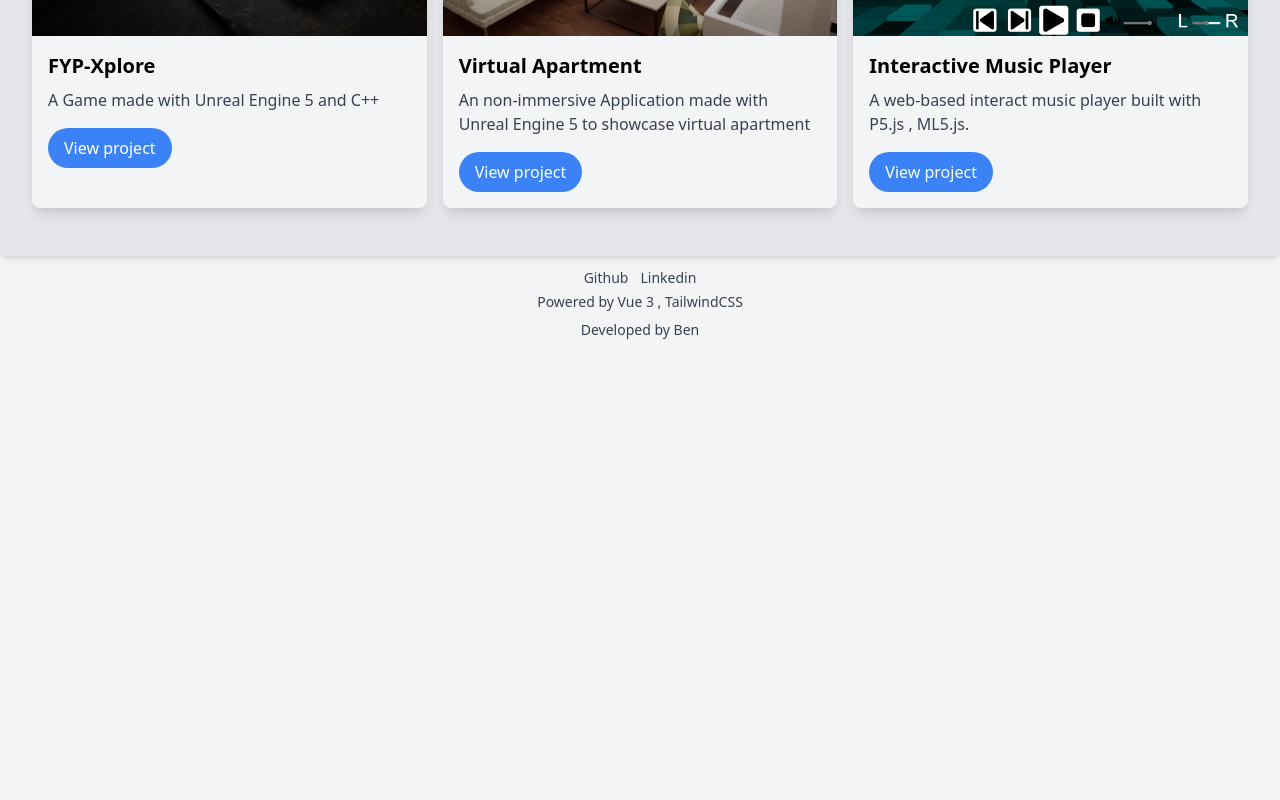
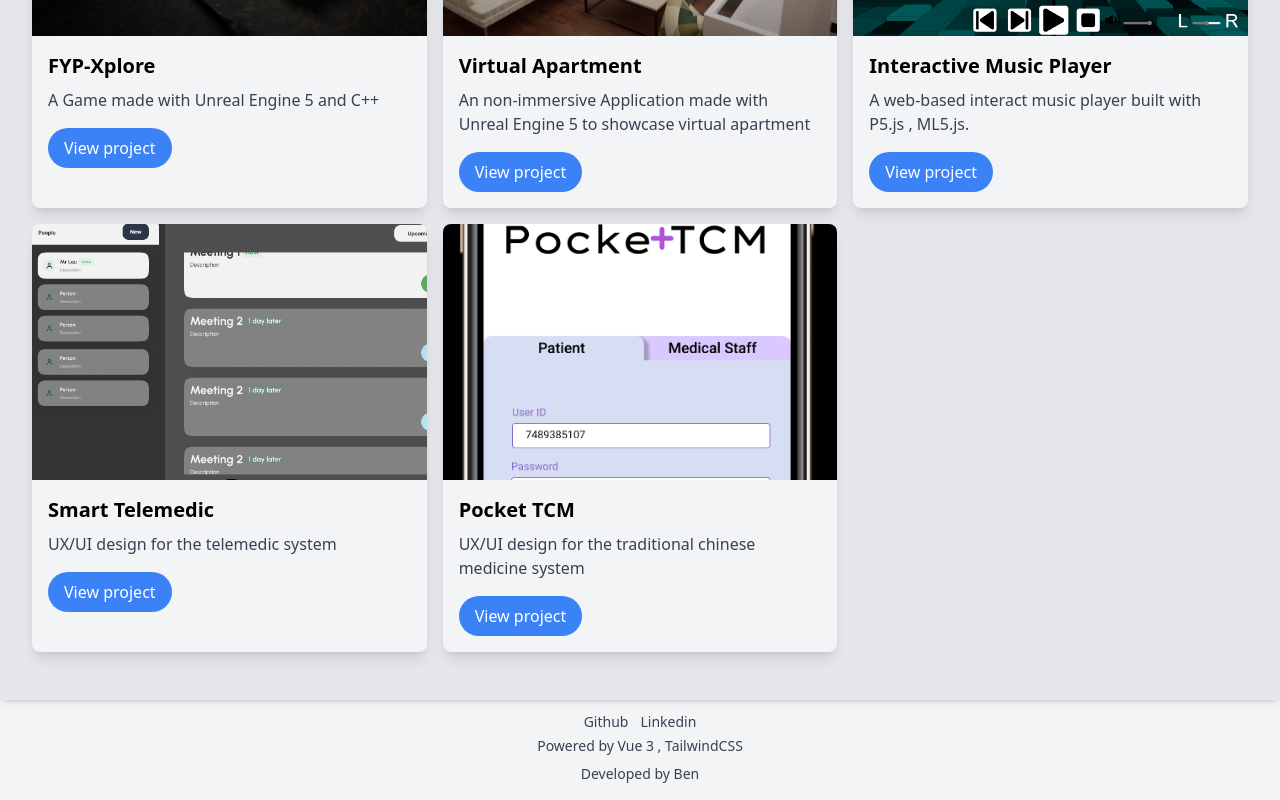
Before and after one commit to Glanceman/Portfolio, a Vue app: page /project in a window 1280 px wide. Shown: the part 392-1192 px from the top of the page. Before the commit the page ends 800 px from the top, so only its background shows below. Built offline with nearby package versions, Linux system fonts and the light colour scheme.

Commit message:
added projects

```diff
--- a/src/views/ProjectView.vue
+++ b/src/views/ProjectView.vue
@@ -32,6 +32,26 @@
             <a href="https://glanceman.github.io/SM2278-EnhancedMusicPlayer/" class="mt-4 inline-block px-4 py-2 bg-blue-500 text-white rounded-full transition duration-500 hover:bg-blue-600 hover:shadow-md transform hover:-translate-y-1">View project</a>
           </div>
         </div>
+        <div class="bg-gray-100 dark:bg-gray-800 rounded-lg shadow-lg overflow-hidden transform transition duration-500 hover:scale-105">
+          <img src="/image/Project4.png" alt="Project 4" class="h-64 w-full object-cover">
+          <div class="p-4">
+            <h2 class="text-xl font-bold mb-2">Smart Telemedic</h2>
+            <p class="text-gray-700 dark:text-gray-400">
+              UX/UI design for the telemedic system
+            </p>
+            <a href="https://www.figma.com/proto/fJLtZTmDyO1lld53LnMuM1/CS3483?node-id=0-1" class="mt-4 inline-block px-4 py-2 bg-blue-500 text-white rounded-full transition duration-500 hover:bg-blue-600 hover:shadow-md transform hover:-translate-y-1">View project</a>
+          </div>
+        </div>
+        <div class="bg-gray-100 dark:bg-gray-800 rounded-lg shadow-lg overflow-hidden transform transition duration-500 hover:scale-105">
+          <img src="/image/Project5.png" alt="Project 5" class="h-64 w-full object-cover">
+          <div class="p-4">
+            <h2 class="text-xl font-bold mb-2">Pocket TCM</h2>
+            <p class="text-gray-700 dark:text-gray-400">
+              UX/UI design for the traditional chinese medicine system
+            </p>
+            <a href="https://www.figma.com/file/AYsWLXiT4ard9hV6uQzjvu/Cs3347-Group-Project?node-id=8-188&t=gD6zSKOkzzmRStFM-0" class="mt-4 inline-block px-4 py-2 bg-blue-500 text-white rounded-full transition duration-500 hover:bg-blue-600 hover:shadow-md transform hover:-translate-y-1">View project</a>
+          </div>
+        </div>
       </div>
     </div>
   </template>
```
Also changed, not shown: public/image/Project4.png (added), public/image/Project5.png (added).
